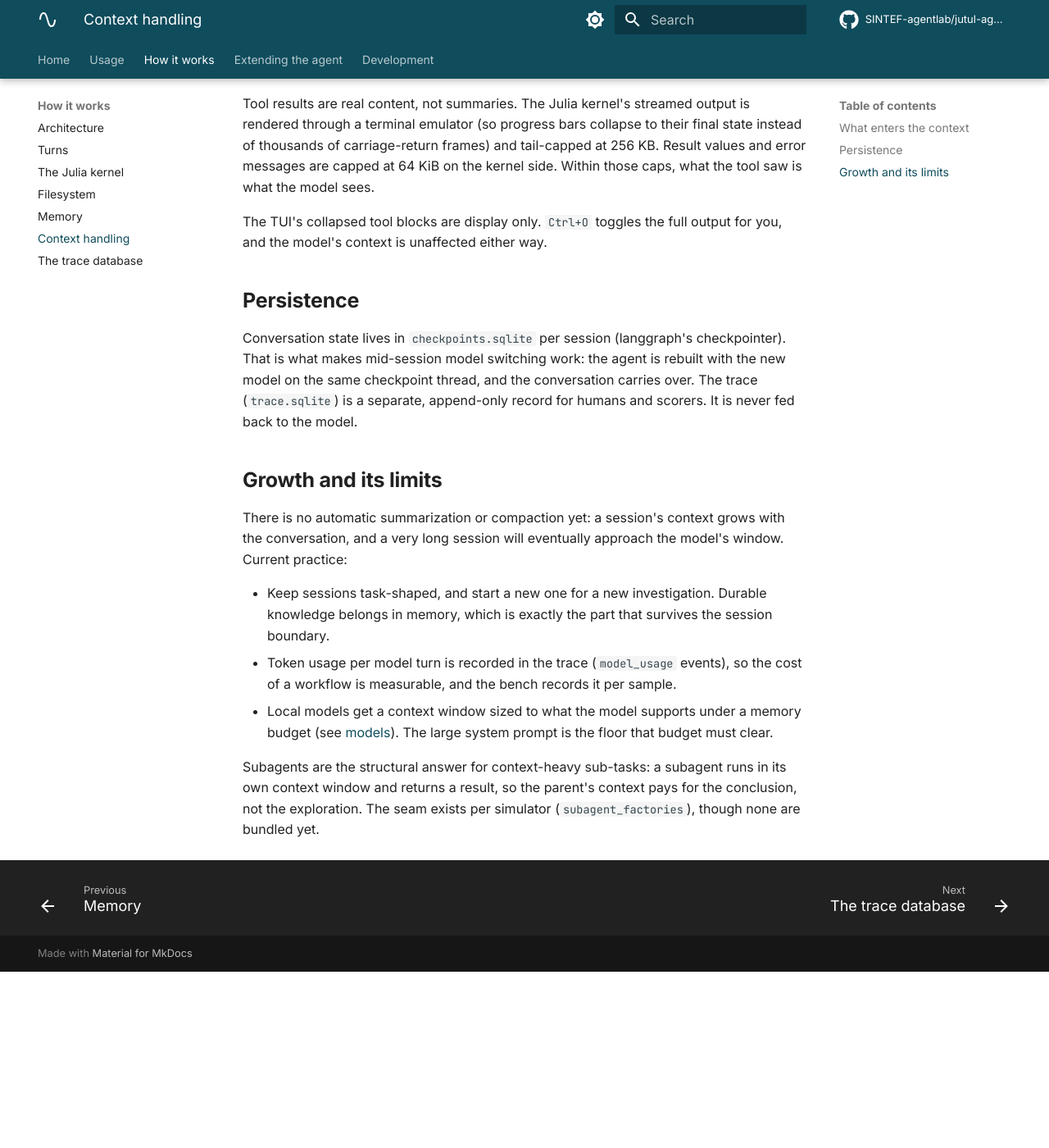
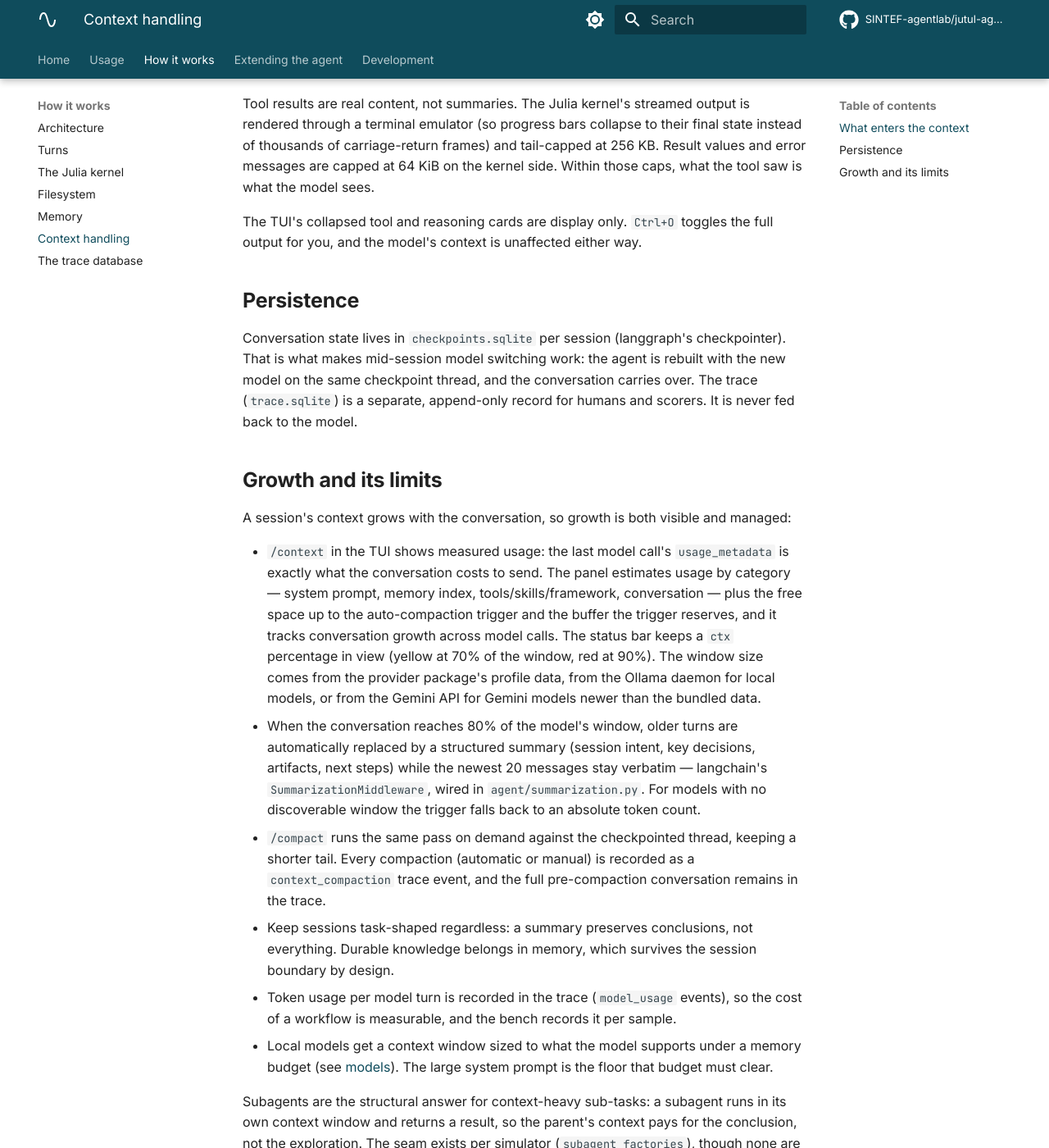
Before and after one commit to fredeco-gh/jutul-agent-geothermal, an MkDocs documentation site: the page built from docs/context.md, in a window 1280 px wide and 1400 px high, scrolled down 517 px. Shown: the whole window at 82% size. Built offline with MkDocs 1.6.1 and Material for MkDocs 9.7.7, drawn with Linux system fonts in a browser that asks for light colours; comment, search, counter and statistics services are not loaded; before the commit the page ends 1702 px from its top, so only the background shows below that.

Commit message:
Document context management, sessions, resume, and reasoning

```diff
--- a/docs/context.md
+++ b/docs/context.md
@@ -26,8 +26,9 @@
 64 KiB on the kernel side. Within those caps, what the tool saw is what
 the model sees.
 
-The TUI's collapsed tool blocks are display only. `Ctrl+O` toggles the
-full output for you, and the model's context is unaffected either way.
+The TUI's collapsed tool and reasoning cards are display only. `Ctrl+O`
+toggles the full output for you, and the model's context is unaffected
+either way.
 
 ## Persistence
 
@@ -40,13 +41,32 @@
 
 ## Growth and its limits
 
-There is no automatic summarization or compaction yet: a session's context
-grows with the conversation, and a very long session will eventually
-approach the model's window. Current practice:
+A session's context grows with the conversation, so growth is both visible
+and managed:
 
-- Keep sessions task-shaped, and start a new one for a new investigation.
-  Durable knowledge belongs in memory, which is exactly the part that
-  survives the session boundary.
+- `/context` in the TUI shows measured usage: the last model call's
+  `usage_metadata` is exactly what the conversation costs to send. The
+  panel estimates usage by category — system prompt, memory index,
+  tools/skills/framework, conversation — plus the free space up to the
+  auto-compaction trigger and the buffer the trigger reserves, and it
+  tracks conversation growth across model calls. The status bar keeps a
+  `ctx` percentage in view (yellow at 70% of the window, red at 90%).
+  The window size comes from the provider package's profile data, from
+  the Ollama daemon for local models, or from the Gemini API for Gemini
+  models newer than the bundled data.
+- When the conversation reaches 80% of the model's window, older turns are
+  automatically replaced by a structured summary (session intent, key
+  decisions, artifacts, next steps) while the newest 20 messages stay
+  verbatim — langchain's `SummarizationMiddleware`, wired in
+  `agent/summarization.py`. For models with no discoverable window the
+  trigger falls back to an absolute token count.
+- `/compact` runs the same pass on demand against the checkpointed thread,
+  keeping a shorter tail. Every compaction (automatic or manual) is
+  recorded as a `context_compaction` trace event, and the full
+  pre-compaction conversation remains in the trace.
+- Keep sessions task-shaped regardless: a summary preserves conclusions,
+  not everything. Durable knowledge belongs in memory, which survives the
+  session boundary by design.
 - Token usage per model turn is recorded in the trace (`model_usage`
   events), so the cost of a workflow is measurable, and the bench records
   it per sample.
```
Also changed, not shown: docs/cli.md (+13 -0 lines), docs/memory.md (+5 -1 lines), docs/models.md (+35 -0 lines), docs/trace.md (+3 -0 lines), docs/usage.md (+27 -1 lines).
